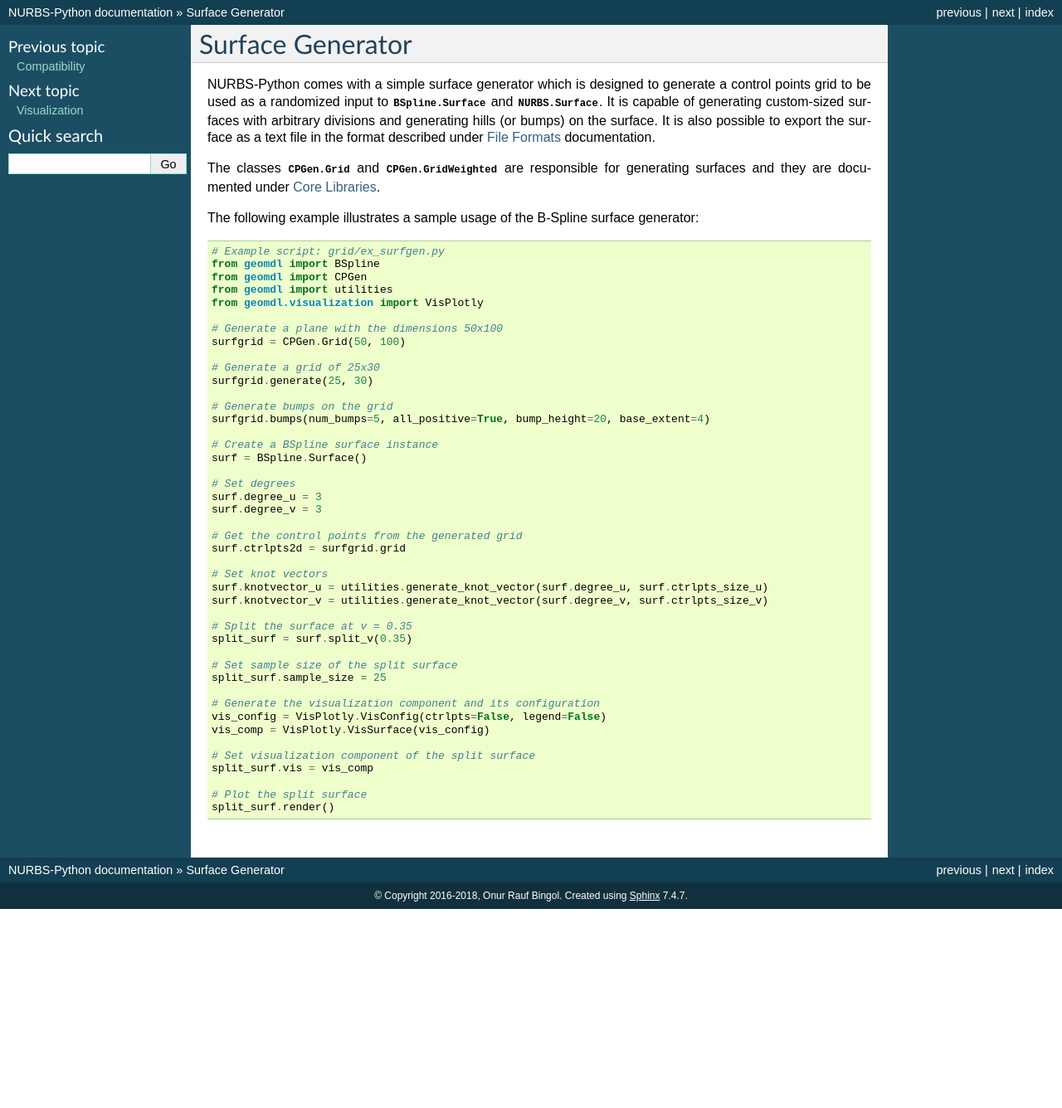
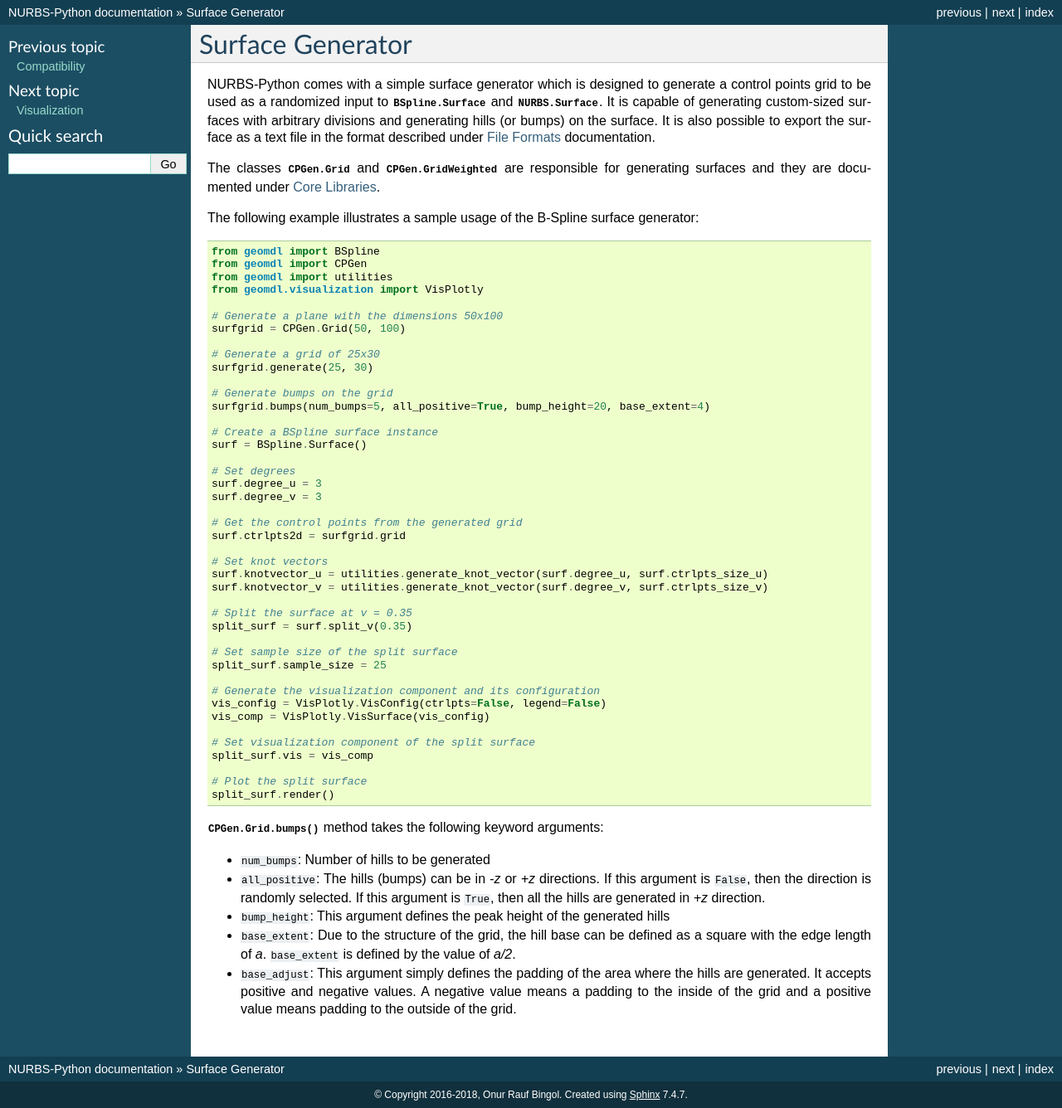
Before and after one commit to orbingol/NURBS-Python, a Sphinx documentation site: the page built from docs/surface_generator.rst, in a window 1280 px wide. Shown: the whole page at 83% size. Built offline with Sphinx 7.4.7, drawn with Linux system fonts in a browser that asks for light colours; formulas are drawn with MathJax 3; before the commit the page ends 1096 px from its top, so only the background shows below that.

Commit message:
Update example script in surface generator doc page

```diff
--- a/docs/surface_generator.rst
+++ b/docs/surface_generator.rst
@@ -13,7 +13,6 @@ The following example illustrates a sample usage of the B-Spline surface generat
 
 .. code-block:: python
 
-    # Example script: grid/ex_surfgen.py
     from geomdl import BSpline
     from geomdl import CPGen
     from geomdl import utilities
@@ -57,3 +56,11 @@ The following example illustrates a sample usage of the B-Spline surface generat
 
     # Plot the split surface
     split_surf.render()
+
+:py:meth:`.CPGen.Grid.bumps()` method takes the following keyword arguments:
+
+* ``num_bumps``: Number of hills to be generated
+* ``all_positive``: The hills (bumps) can be in *-z* or *+z* directions. If this argument is ``False``, then the direction is randomly selected. If this argument is ``True``, then all the hills are generated in *+z* direction.
+* ``bump_height``: This argument defines the peak height of the generated hills
+* ``base_extent``: Due to the structure of the grid, the hill base can be defined as a square with the edge length of *a*. ``base_extent`` is defined by the value of *a/2*.
+* ``base_adjust``: This argument simply defines the padding of the area where the hills are generated. It accepts positive and negative values. A negative value means a padding to the inside of the grid and a positive value means padding to the outside of the grid.
```
